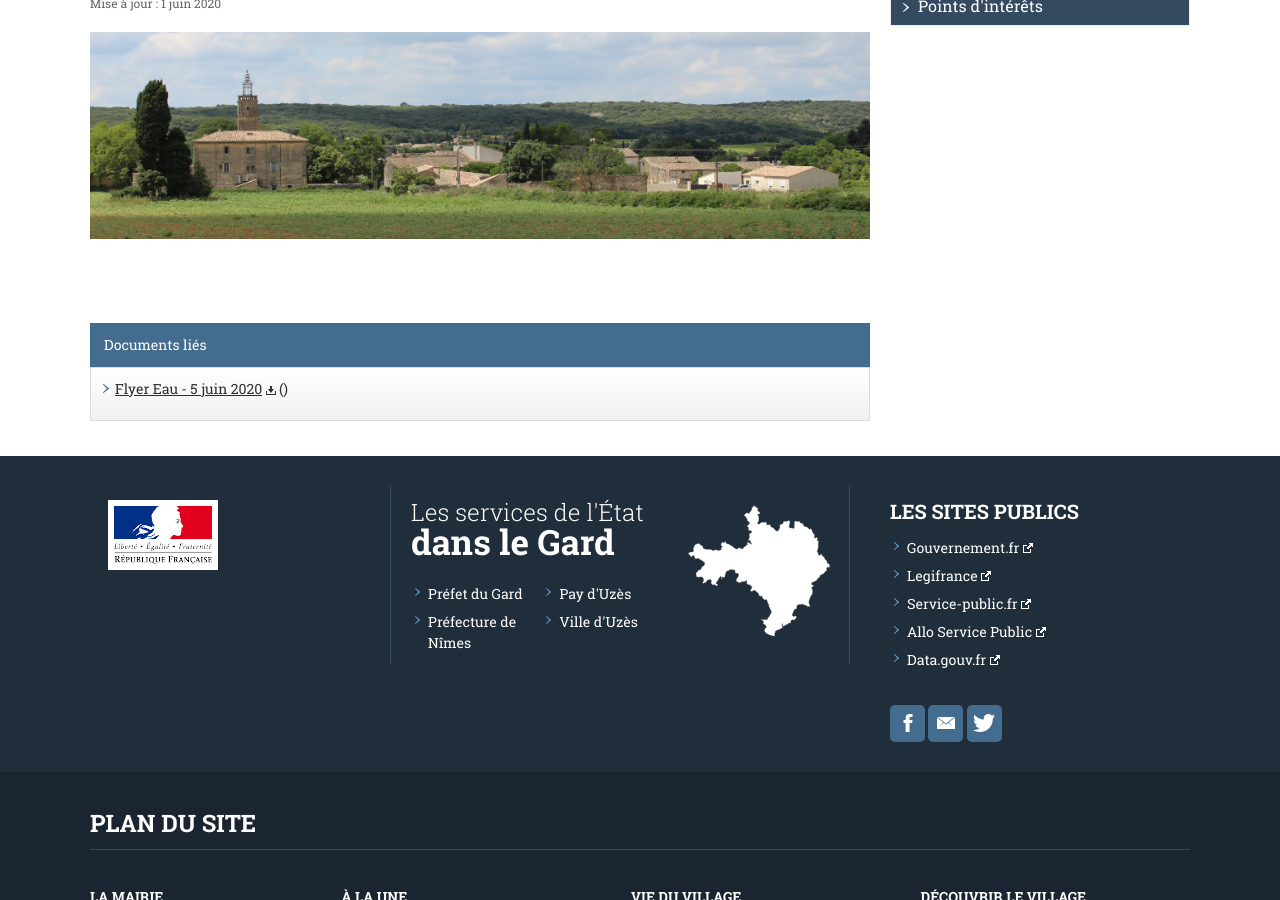
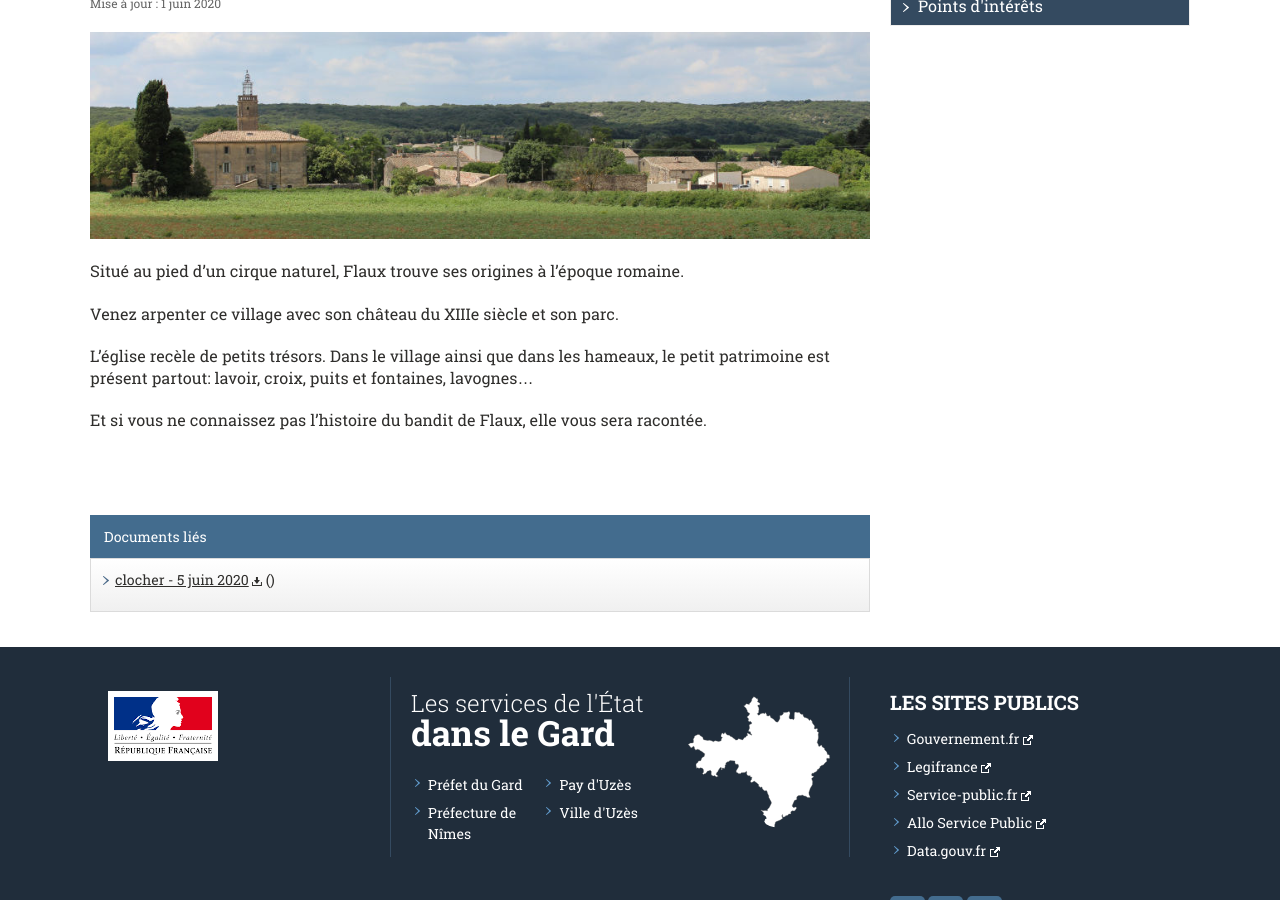
Before and after one commit to Flaux-Village/flaux-village.github.io, a Jekyll site: the page built from histoire.md, in a window 1280 px wide and 900 px high, scrolled down 380 px. Built offline with Jekyll 4.4.1, drawn with Linux system fonts in a browser that asks for light colours.

Commit message:
Update histoire.md

```diff
--- a/histoire.md
+++ b/histoire.md
@@ -9,9 +9,9 @@ illustration: /assets/illustrations/940_250_Flauxbanner4_3596.jpg
 description_illustration: La Mairie de Flaux.
 introduction:
 documents:
-- fiche: Flyer Eau
+- fiche: clocher
   date_texte: 5 juin 2020
-  addresse: assets/flyer/FLYEReau202007.pdf
+  addresse: assets/flyer/clochers.pdf
 
 menu_secondaire:
 - titre: Histoire
@@ -20,3 +20,11 @@ menu_secondaire:
   addresse: /interets.html
 
 ---
+
+Situé au pied d’un cirque naturel, Flaux trouve ses origines à l’époque romaine.
+
+Venez arpenter ce village avec son château du XIIIe siècle et son parc.
+
+L’église recèle de petits trésors. Dans le village ainsi que dans les hameaux, le petit patrimoine est présent partout: lavoir, croix, puits et fontaines, lavognes…
+
+Et si vous ne connaissez pas l’histoire du bandit de Flaux, elle vous sera racontée.
```
